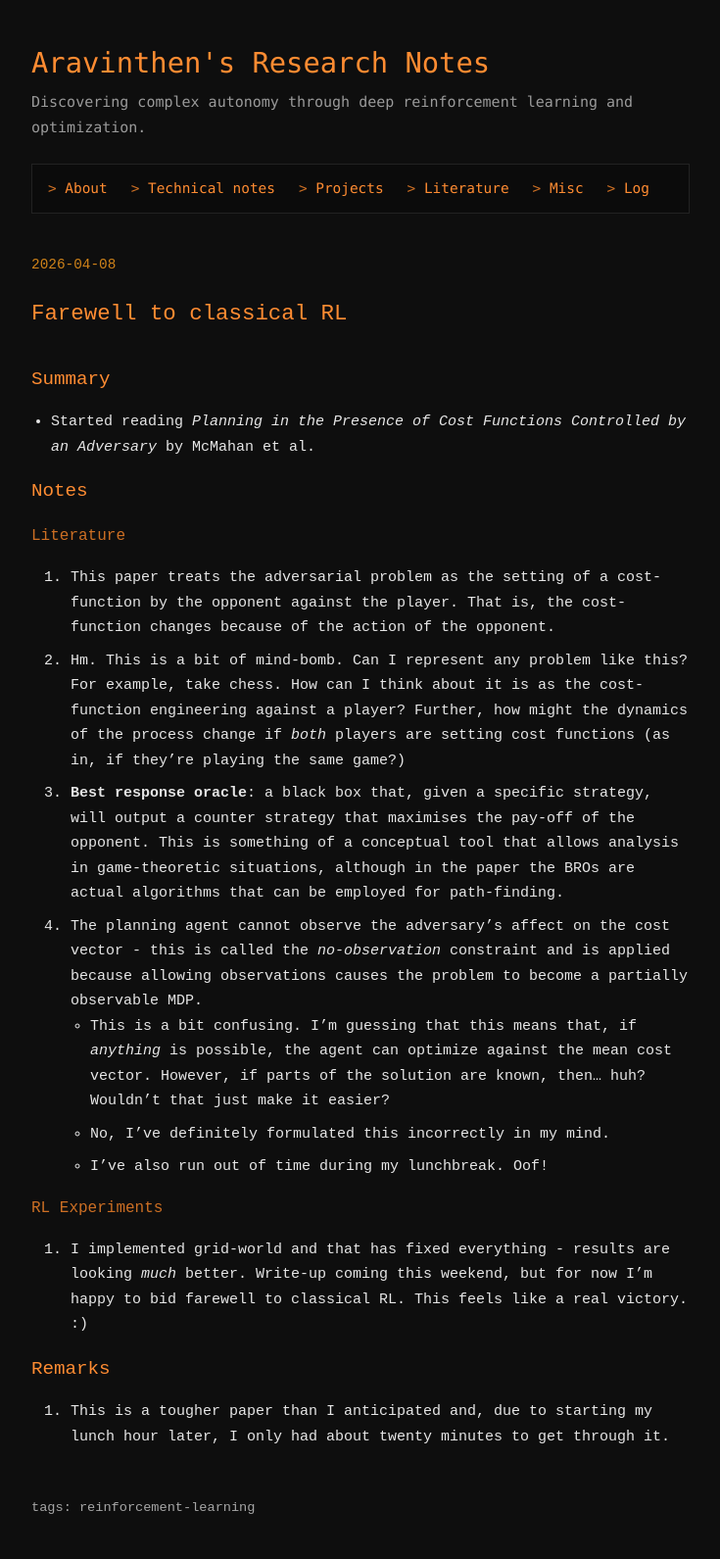
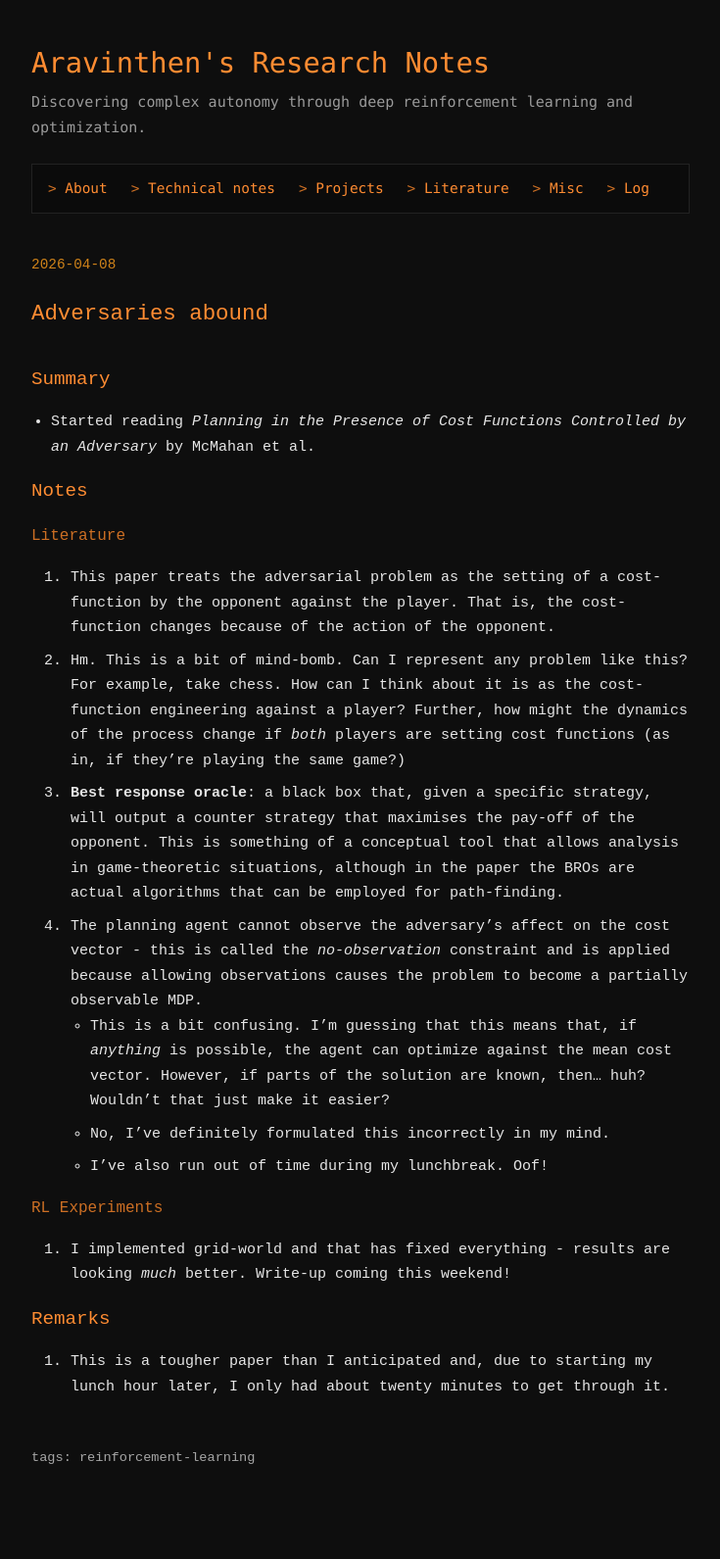
Before and after one commit to aravinthen/aravinthen.github.io, a Jekyll site: the page built from _log/2026-04-08.md, in a window 1280 px wide. Shown: the whole page at 98% size, without its empty margins (272-1007 px from the left). Built offline with Jekyll 4.4.1, drawn with Linux system fonts in a browser that asks for light colours; after the commit the page ends 1540 px from its top, so only the background shows below that.

Commit message:
daily update

```diff
--- a/_log/2026-04-08.md
+++ b/_log/2026-04-08.md
@@ -1,6 +1,6 @@
 ---
 layout: log
-title: Farewell to classical RL
+title: Adversaries abound
 date: 2026-04-08
 math: True
 tags: [reinforcement-learning]
@@ -20,7 +20,7 @@ tags: [reinforcement-learning]
     * I've also run out of time during my lunchbreak. Oof!
 
 ### RL Experiments
-1. I implemented grid-world and that has fixed everything - results are looking *much* better. Write-up coming this weekend, but for now I'm happy to bid farewell to classical RL. This feels like a real victory. :)
+1. I implemented grid-world and that has fixed everything - results are looking *much* better. Write-up coming this weekend!
 
 ## Remarks
 1. This is a tougher paper than I anticipated and, due to starting my lunch hour later, I only had about twenty minutes to get through it.
```
Also changed, not shown: _log/2026-04-09.md (added, +32 -0 lines).
